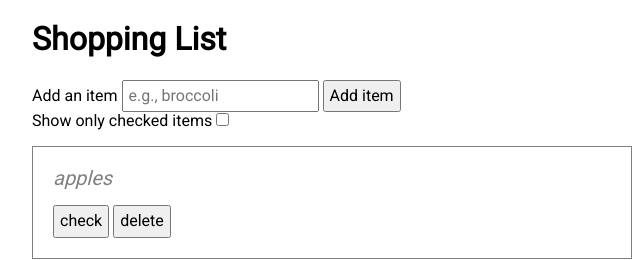
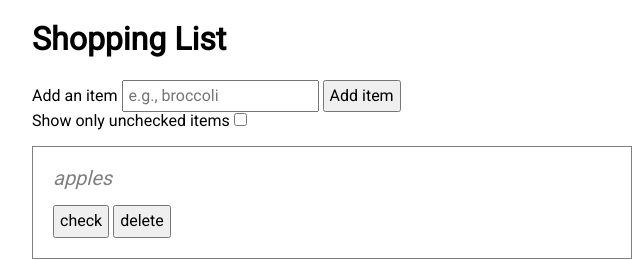
Before and after one commit to thinkful-ei24/shopping-solo-kent, a plain HTML site: page index.html in a window 1280 px wide. Shown: the top 260 px of the page, 308-948 px from the left. Drawn offline with nearby package versions, Linux system fonts and the light colour scheme.

Commit message:
edit text

```diff
--- a/index.html
+++ b/index.html
@@ -16,7 +16,7 @@
             <input type="text" name="shopping-list-entry" class="js-shopping-list-entry" placeholder="e.g., broccoli">
             <button type="submit">Add item</button>
             <br>
-            <label for="shopping-list-filter">Show only checked items</label>
+            <label for="shopping-list-filter">Show only unchecked items</label>
             <input type="checkbox" name="shopping-list-filter" value="false" class="js-shopping-list-filter">
         </form>
         <ul class="shopping-list js-shopping-list">
```
